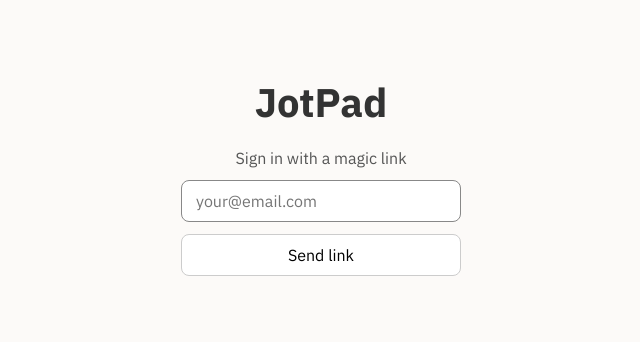
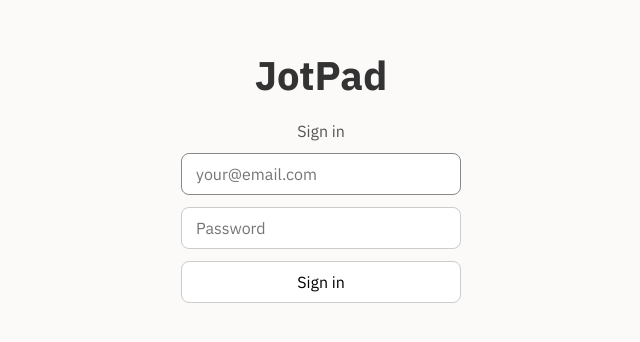
Before and after one commit to HarshaKalivarapu/JotPad, a React (Vite) app: page / in a window 1280 px wide. Shown: the part 224-566 px from the top of the page, without its empty margins (319-959 px from the left). Built offline with nearby package versions, Linux system fonts and the light colour scheme; no server answers.

Commit message:
replaced the magic link with email + password

```diff
--- a/src/components/Login.jsx
+++ b/src/components/Login.jsx
@@ -3,33 +3,27 @@ import { supabase } from '../supabase'
 
 function Login() {
     const [email, setEmail] = useState('')
-    // 'idle' | 'sending' | 'sent' | 'error'
+    const [password, setPassword] = useState('')
+    // 'idle' | 'signing-in' | 'error'
     const [status, setStatus] = useState('idle')
     const [errorMsg, setErrorMsg] = useState('')
 
     async function handleSubmit(event) {
         event.preventDefault()
-        setStatus('sending')
-        const { error } = await supabase.auth.signInWithOtp({
-            email,
-            options: { emailRedirectTo: window.location.origin },
-        })
+        setStatus('signing-in')
+        const { error } = await supabase.auth.signInWithPassword({ email, password })
         if (error) {
             setStatus('error')
             setErrorMsg(error.message)
-        } else {
-            setStatus('sent')
         }
+        // On success the auth listener in App.jsx picks it up and renders the app.
     }
 
     return (
         <div className="login-screen">
             <h1>JotPad</h1>
-            {status === 'sent' ? (
-                <p className="login-message">Check your email — we sent you a sign-in link.</p>
-            ) : (
             <form onSubmit={handleSubmit} className="login-form">
-                    <p>Sign in with a magic link</p>
+                <p>Sign in</p>
                 <input
                     type="email"
                     placeholder="your@email.com"
@@ -37,13 +31,21 @@ function Login() {
                     onChange={(e) => setEmail(e.target.value)}
                     required
                     autoFocus
+                    autoComplete="email"
                 />
-                    <button type="submit" disabled={status === 'sending'}>
-                        {status === 'sending' ? 'Sending…' : 'Send link'}
+                <input
+                    type="password"
+                    placeholder="Password"
+                    value={password}
+                    onChange={(e) => setPassword(e.target.value)}
+                    required
+                    autoComplete="current-password"
+                />
+                <button type="submit" disabled={status === 'signing-in'}>
+                    {status === 'signing-in' ? 'Signing in…' : 'Sign in'}
                 </button>
                 {status === 'error' && <p className="login-error">{errorMsg}</p>}
             </form>
-            )}
         </div>
     )
 }
```
Lines whose indentation alone changed are shown as unchanged.
